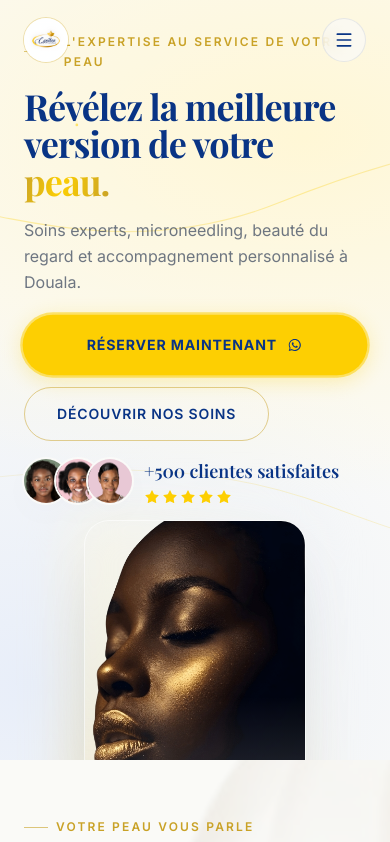
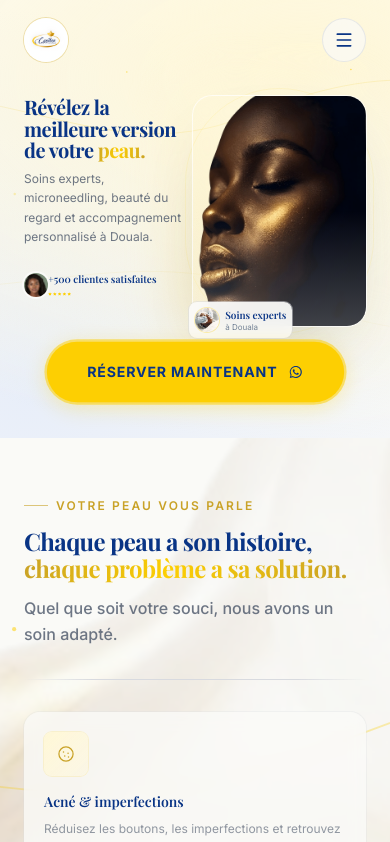
Before and after one commit to kenryalonzo/com.cythia.dev, a Next.js app: page / in a window 390 px wide. Shown: the top 842 px of the page. Built offline with nearby package versions, Linux system fonts and the light colour scheme.

Commit message:
Refactor Footer and Hero components: adjust social icon sizes, improve layout, and enhance responsiveness

```diff
--- a/components/Footer.tsx
+++ b/components/Footer.tsx
@@ -108,7 +108,7 @@ export function Footer() {
 										whileHover={{ scale: 1.15, y: -2 }}
 										whileTap={{ scale: 0.95 }}
 										aria-label={s.name}
-										className="flex h-8 w-8 items-center justify-center rounded-full bg-white/10 text-white transition-colors duration-300 hover:bg-gold hover:text-royal"
+										className="flex h-10 w-10 items-center justify-center rounded-full bg-white/10 text-white transition-colors duration-300 hover:bg-gold hover:text-royal sm:h-8 sm:w-8"
 										style={{ animationDelay: `${i * 0.3}s` }}
 									>
 										<span className="animate-pulse-glow inline-flex h-full w-full items-center justify-center rounded-full">
--- a/components/Hero.tsx
+++ b/components/Hero.tsx
@@ -10,8 +10,6 @@ import { Stars } from "@/components/ui/Stars";
 import { WhatsAppIcon } from "@/components/ui/WhatsAppIcon";
 import { waLink } from "@/lib/site";
 
-/* Social proof avatars (placeholders — single person asset reused with tints).
-   Hypothèse : avatars clients non fournis, on utilise les assets existants. */
 const avatars = [
 	{ src: "/assets/images/person1.jpg", alt: "Cliente satisfaisante" },
 	{ src: "/assets/images/person02.jpg", alt: "Cliente satisfaite" },
@@ -20,7 +18,6 @@ const avatars = [
 
 export function Hero() {
 	const ref = useRef<HTMLElement>(null);
-	// Léger parallax sur le portrait au scroll
 	const { scrollYProgress } = useScroll({
 		target: ref,
 		offset: ["start start", "end start"],
@@ -32,9 +29,8 @@ export function Hero() {
 		<section
 			id="accueil"
 			ref={ref}
-			className="relative overflow-hidden bg-ivory h-[90vh] min-h-[500px]"
+			className="relative overflow-hidden bg-ivory lg:min-h-[500px] lg:h-[90vh]"
 		>
-			{/* Décor — dégradé crème radial + filaments dorés subtils */}
 			<div
 				aria-hidden
 				className="absolute inset-0"
@@ -45,14 +41,15 @@ export function Hero() {
 			/>
 			<Filaments intensity="subtle" />
 
-			<div className="container-luxe relative z-10 grid h-full grid-cols-1 items-start gap-4 py-8 md:py-12 lg:grid-cols-[1.05fr_0.95fr] lg:items-center lg:gap-8 xl:gap-10">
-				{/* ---------- Colonne texte (gauche) ---------- */}
-				<div className="max-w-xl">
+			<div className="container-luxe relative z-10 pb-6 pt-24 md:pt-20 lg:flex lg:h-full lg:flex-col">
+				<div className="grid grid-cols-[1fr_1.1fr] items-start gap-3 md:gap-6 lg:grid-cols-[1.05fr_0.95fr] lg:items-center lg:gap-8 xl:gap-10">
+					{/* Colonne texte */}
+					<div className="flex flex-col gap-2 md:gap-4 lg:self-start">
 						<motion.span
 							initial={{ opacity: 0, y: 16 }}
 							animate={{ opacity: 1, y: 0 }}
 							transition={{ duration: 0.6 }}
-						className="eyebrow inline-flex items-center gap-2.5"
+							className="eyebrow hidden items-center gap-2.5 sm:inline-flex"
 						>
 							<span className="h-px w-8 bg-gold-deep/60" aria-hidden />
 							L&apos;expertise au service de votre peau
@@ -66,7 +63,7 @@ export function Hero() {
 								delay: 0.08,
 								ease: [0.22, 1, 0.36, 1],
 							}}
-						className="mt-4 font-display text-4xl font-bold leading-[1.05] tracking-tight text-royal sm:text-5xl lg:text-6xl xl:text-[4rem]"
+							className="font-display text-xl font-bold leading-[1.08] tracking-tight text-royal sm:text-2xl md:text-4xl lg:text-6xl xl:text-[4rem]"
 						>
 							Révélez la meilleure version de votre{" "}
 							<span className="text-gradient-gold">peau.</span>
@@ -76,18 +73,141 @@ export function Hero() {
 							initial={{ opacity: 0, y: 20 }}
 							animate={{ opacity: 1, y: 0 }}
 							transition={{ duration: 0.7, delay: 0.2 }}
-						className="mt-4 max-w-md text-base leading-relaxed text-slate-ink/80 sm:text-lg"
+							className="max-w-md text-xs leading-relaxed text-slate-ink/80 sm:text-sm md:text-base lg:text-lg"
 						>
 							Soins experts, microneedling, beauté du regard et accompagnement
 							personnalisé à Douala.
 						</motion.p>
 
-					{/* Boutons */}
+						<motion.div
+							initial={{ opacity: 0, y: 18 }}
+							animate={{ opacity: 1, y: 0 }}
+							transition={{ duration: 0.7, delay: 0.44 }}
+							className="mt-4 flex flex-wrap items-center gap-2 sm:gap-3"
+						>
+							<div className="flex -space-x-2 sm:-space-x-3">
+								{avatars.slice(0, 1).map((a) => (
+									<span
+										key={a.src}
+										className="relative inline-block h-6 w-6 overflow-hidden rounded-full ring-2 ring-ivory shadow-soft sm:h-9 sm:w-9 lg:h-11 lg:w-11"
+									>
+										<Image
+											src={a.src}
+											alt={a.alt}
+											fill
+											sizes="24px"
+											className="object-cover"
+										/>
+									</span>
+								))}
+								{avatars.slice(1).map((a) => (
+									<span
+										key={a.src}
+										className="relative hidden overflow-hidden rounded-full ring-2 ring-ivory shadow-soft sm:inline-block h-9 w-9 lg:h-11 lg:w-11"
+									>
+										<Image
+											src={a.src}
+											alt={a.alt}
+											fill
+											sizes="36px"
+											className="object-cover"
+										/>
+									</span>
+								))}
+							</div>
+							<div className="flex flex-col gap-0.5">
+								<span className="font-display text-[10px] font-semibold text-royal sm:text-sm lg:text-lg">
+									+500 clientes satisfaites
+								</span>
+								<Stars
+									className="scale-[0.4] origin-left sm:scale-75 lg:scale-100"
+									size={10}
+								/>
+							</div>
+						</motion.div>
+					</div>
+
+					{/* Colonne portrait */}
+					<motion.div
+						initial={{ opacity: 0, scale: 0.96 }}
+						animate={{ opacity: 1, scale: 1 }}
+						transition={{
+							duration: 0.9,
+							delay: 0.15,
+							ease: [0.22, 1, 0.36, 1],
+						}}
+						className="relative w-full max-w-[180px] sm:max-w-[240px] md:max-w-[300px] lg:max-w-sm lg:translate-x-6"
+					>
+						<motion.div
+							style={{ scale: haloScale }}
+							className="absolute -inset-4 -z-10 rounded-[2rem] blur-xl sm:-inset-6 sm:rounded-[2.5rem] sm:blur-2xl"
+							aria-hidden
+						>
+							<div className="h-full w-full rounded-[2.5rem] bg-gradient-to-tr from-gold/30 via-gold-soft/50 to-royal-soft/20" />
+						</motion.div>
+
+						<div
+							aria-hidden
+							className="absolute -inset-2 rounded-full border border-gold/15 opacity-60 sm:-inset-3 sm:border-2"
+						/>
+
+						<motion.div
+							style={{ y: portraitY }}
+							className="relative aspect-[3/4] w-full overflow-hidden rounded-[1.2rem] shadow-lift ring-1 ring-white/70 sm:aspect-[4/5] sm:rounded-[1.8rem] lg:rounded-[2rem] lg:ring-2"
+						>
+							<Image
+								src="/assets/visage-hero.png"
+								alt="Femme recevant un soin du visage expert chez Cynthia Cosmétique"
+								fill
+								priority
+								sizes="(min-width: 1024px) 480px, (min-width: 640px) 300px, 180px"
+								className="object-cover"
+							/>
+							<div
+								aria-hidden
+								className="pointer-events-none absolute inset-0"
+								style={{
+									background:
+										"linear-gradient(to top, rgba(247,243,234,0.25), transparent 50%)",
+								}}
+							/>
+						</motion.div>
+
+						<motion.div
+							initial={{ opacity: 0, y: 18 }}
+							animate={{ opacity: 1, y: 0 }}
+							transition={{ duration: 0.6, delay: 0.7 }}
+							className="absolute -bottom-3 -left-1 rounded-lg bg-ivory/95 p-1.5 shadow-card backdrop-blur ring-1 ring-slate-line/50 sm:-bottom-4 sm:-left-2 sm:rounded-xl sm:p-2.5 lg:-bottom-5 lg:-left-5 lg:rounded-2xl lg:p-4"
+						>
+							<div className="flex items-center gap-1.5 sm:gap-2.5 lg:gap-3">
+								<span className="relative flex h-6 w-6 shrink-0 items-center justify-center overflow-hidden rounded-full ring-1 ring-gold/30 sm:h-9 sm:w-9 lg:h-10 lg:w-10">
+									<Image
+										src="/assets/images/soin-expert.jpg"
+										alt="Soin expert"
+										fill
+										sizes="24px"
+										className="object-cover"
+									/>
+								</span>
+								<div className="leading-tight">
+									<p className="font-display text-[10px] font-semibold text-royal sm:text-sm lg:text-base">
+										Soins experts
+									</p>
+									<p className="text-[8px] text-slate-soft sm:text-[11px] lg:text-xs">
+										à Douala
+									</p>
+								</div>
+							</div>
+						</motion.div>
+					</motion.div>
+				</div>
+
+				{/* CTA centré sous les deux colonnes */}
 				<motion.div
 					initial={{ opacity: 0, y: 20 }}
 					animate={{ opacity: 1, y: 0 }}
 					transition={{ duration: 0.7, delay: 0.32 }}
-						className="mt-5 flex flex-col gap-3 sm:flex-row sm:items-center"
+					className="mt-4 flex flex-col items-center gap-3 sm:flex-row sm:justify-center lg:justify-start lg:-mt-24"
 				>
 					<Button
 						href={waLink()}
@@ -98,122 +218,29 @@ export function Hero() {
 					>
 						Réserver maintenant
 					</Button>
-						<Button href="#soins-phares" variant="outline-gold" size="lg">
+					<Button
+						href="#soins-phares"
+						variant="outline-gold"
+						size="lg"
+						className="hidden sm:inline-flex"
+					>
 						Découvrir nos soins
 					</Button>
 				</motion.div>
-
-					{/* Preuve sociale */}
-					<motion.div
-						initial={{ opacity: 0, y: 18 }}
-						animate={{ opacity: 1, y: 0 }}
-						transition={{ duration: 0.7, delay: 0.44 }}
-						className="mt-4 flex flex-wrap items-center gap-3"
-					>
-						<div className="flex -space-x-3">
-							{avatars.map((a) => (
-								<span
-									key={a.src}
-									className="relative inline-block h-11 w-11 overflow-hidden rounded-full ring-2 ring-ivory shadow-soft"
-								>
-									<Image
-										src={a.src}
-										alt={a.alt}
-										fill
-										sizes="44px"
-										className="object-cover"
-									/>
-								</span>
-							))}
-						</div>
-						<div className="flex flex-col gap-1">
-							<span className="font-display text-lg font-semibold text-royal">
-								+500 clientes satisfaites
-							</span>
-							<Stars />
-						</div>
-					</motion.div>
 			</div>
 
-				{/* ---------- Colonne portrait (droite) ---------- */}
-				<motion.div
-					initial={{ opacity: 0, scale: 0.96 }}
-					animate={{ opacity: 1, scale: 1 }}
-					transition={{ duration: 0.9, delay: 0.15, ease: [0.22, 1, 0.36, 1] }}
-					className="relative mx-auto w-full max-w-[220px] sm:max-w-[280px] lg:max-w-sm"
-				>
-					<motion.div
-						style={{ scale: haloScale }}
-						className="absolute -inset-4 -z-10 rounded-[2rem] blur-xl lg:-inset-6 lg:rounded-[2.5rem] lg:blur-2xl"
-						aria-hidden
-					>
-						<div className="h-full w-full rounded-[2.5rem] bg-gradient-to-tr from-gold/25 via-gold-soft/40 to-royal-soft/30" />
-					</motion.div>
-
-					<motion.div
-						style={{ y: portraitY }}
-						className="relative aspect-[3/4] w-full overflow-hidden rounded-[1.5rem] shadow-lift ring-1 ring-white/60 sm:aspect-[4/5] sm:rounded-[2rem]"
-					>
-						<Image
-							src="/assets/visage-hero.png"
-							alt="Femme recevant un soin du visage expert chez Cynthia Cosmétique"
-							fill
-							priority
-							sizes="(min-width: 1024px) 480px, (min-width: 640px) 420px, 90vw"
-							className="object-cover"
-						/>
-						{/* voile ivoire doux pour intégration (pas de sombre) */}
-						<div
-							aria-hidden
-							className="pointer-events-none absolute inset-0"
-							style={{
-								background:
-									"linear-gradient(to top, rgba(247,243,234,0.18), transparent 40%)",
-							}}
-						/>
-					</motion.div>
-
-					{/* Badge flottant — rating */}
-					<motion.div
-						initial={{ opacity: 0, y: 18 }}
-						animate={{ opacity: 1, y: 0 }}
-						transition={{ duration: 0.6, delay: 0.7 }}
-						className="absolute -bottom-4 -left-4 hidden rounded-xl bg-ivory/95 p-3 shadow-card backdrop-blur ring-1 ring-slate-line/50 sm:block lg:-bottom-5 lg:-left-5 lg:rounded-2xl lg:p-4"
-					>
-						<div className="flex items-center gap-3">
-							<span className="relative flex h-10 w-10 shrink-0 items-center justify-center overflow-hidden rounded-full ring-1 ring-gold/30">
-								<Image
-									src="/assets/images/soin-expert.jpg"
-									alt="Soin expert"
-									fill
-									sizes="40px"
-									className="object-cover"
-								/>
-							</span>
-							<div className="leading-tight">
-								<p className="font-display text-base font-semibold text-royal">
-									Soins experts
-								</p>
-								<p className="text-xs text-slate-soft">à Douala</p>
-							</div>
-						</div>
-					</motion.div>
-				</motion.div>
-			</div>
-
-			{/* ---------- Indicateur de scroll (bas droite) ---------- */}
 			<motion.a
 				href="#soins-visage"
 				aria-label="Faire défiler vers le bas"
 				initial={{ opacity: 0 }}
 				animate={{ opacity: 1 }}
 				transition={{ delay: 1, duration: 0.6 }}
-				className="absolute bottom-16 right-6 z-10 hidden flex-col items-center gap-2 text-gold-deep md:flex"
+				className="absolute bottom-10 left-1/2 z-10 hidden -translate-x-1/2 flex-col items-center gap-2 text-gold-deep lg:flex lg:bottom-16 lg:right-6 lg:left-auto lg:translate-x-0"
 			>
-				<span className="animate-pulse-glow text-[0.65rem] font-semibold uppercase tracking-[0.2em]">
+				<span className="animate-pulse-glow text-[0.6rem] font-semibold uppercase tracking-[0.2em] lg:text-[0.65rem]">
 					Découvrir
 				</span>
-				<span className="relative flex h-10 w-6 items-start justify-center rounded-full border border-gold/50 p-1 shadow-gold">
+				<span className="relative flex h-8 w-5 items-start justify-center rounded-full border border-gold/50 p-1 shadow-gold lg:h-10 lg:w-6">
 					<motion.span
 						animate={{
 							y: [0, 10, 0],
@@ -224,7 +251,7 @@ export function Hero() {
 						className="h-1.5 w-1.5 rounded-full bg-gold"
 					/>
 				</span>
-				<ChevronDown size={14} className="animate-pulse-glow" />
+				<ChevronDown size={12} className="animate-pulse-glow lg:size-[14px]" />
 			</motion.a>
 		</section>
 	);
```
Lines whose indentation alone changed are shown as unchanged.
